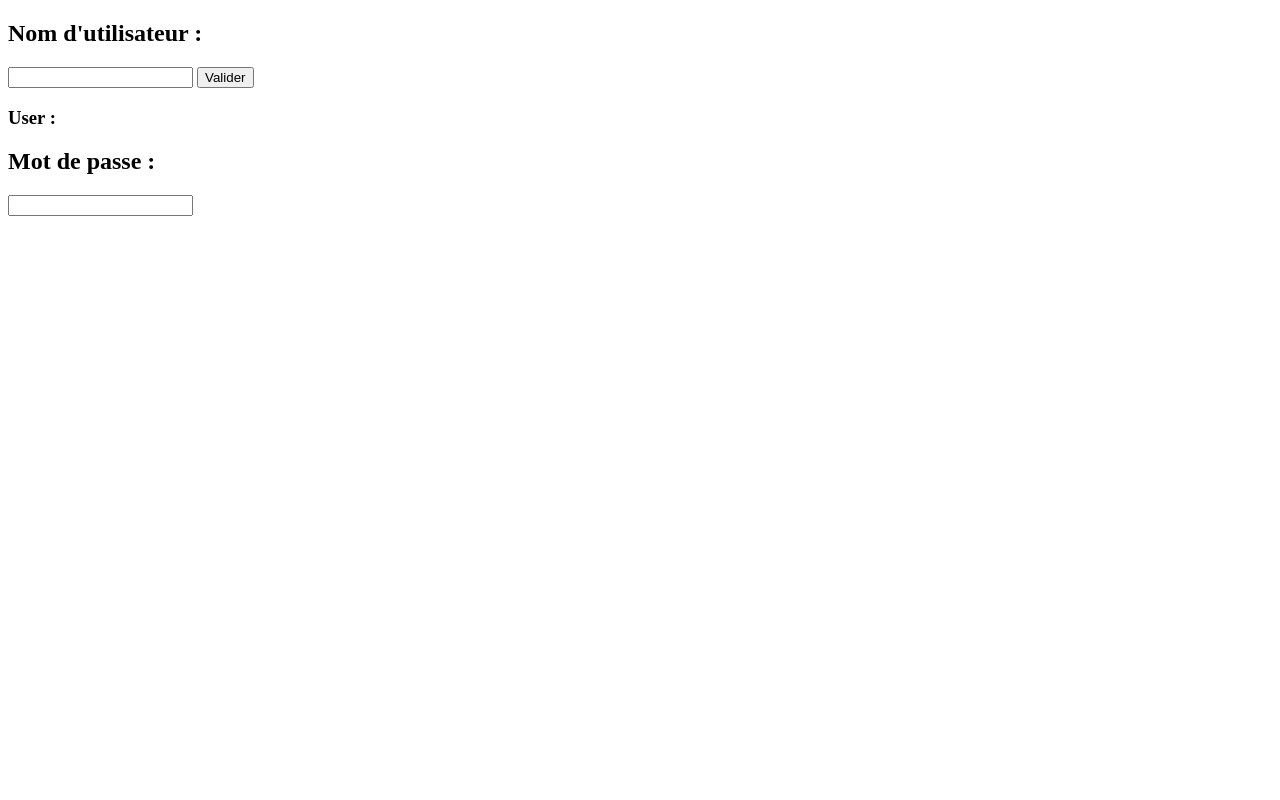
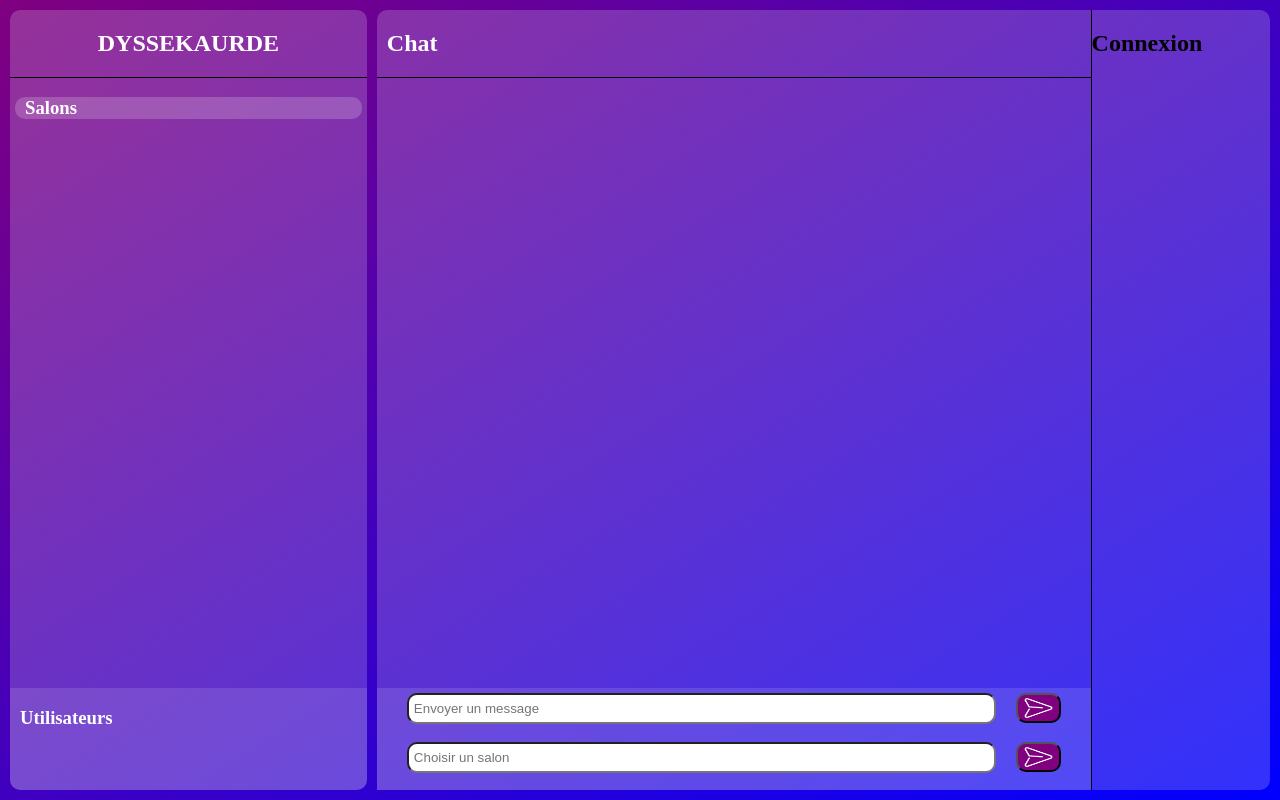
Before and after one commit to Zeldeir/Projet_WEB, a plain HTML site: page public/index.html in a window 1280 px wide. Drawn offline with Linux system fonts and the light colour scheme.

Commit message:
test serv

```diff
--- a/public/index.html
+++ b/public/index.html
@@ -1,36 +1,85 @@
 <!DOCTYPE html>
+
 <html>
     <head>
         <meta charset="utf-8"/>
-        <link rel="stylesheet" href="style.css"/>
-        <title id="title_login">Bienvenue sur le meilleur Chat du monde!</title>
+        <link rel="stylesheet" href="style_page1.css"/>
+        <title id="title_chat">Chat</title>
     </head>
     <body>
+        <div id = "page">
+            <div class = "left">
+                <div id="left_title">
+                    <h2>DYSSEKAURDE</h2>
+                </div>
 
-        <div>
-            <h2>Nom d'utilisateur : </h2>
-            <input type="text" name="pseudo" id="pseudonyme" value=" "/>
-            <input type="button" class="register_button" value="Valider" onclick="test()">
-            <h3 id="user">User : </h3>
+                <div id = "left_salons">
+                    <div id="Salons">
+                        <h3>Salons</h3>
+                    </div>
+                </div>
+
+                <div id = "left_user">
+                    <h3>Utilisateurs</h3>
+                </div>
+            </div>
+
+            <div class = "mid">
+                <div id="mid_title">
+                    <h2>Chat</h2>
+                </div>
+
+                <div id = "mid_chat">
+                    <div id="box_chat">
+                    </div>
+                </div>
+
+                <div id = "mid_box_bottom">
+                    <div id = "mid_send_container">
+                        <input type="text" placeholder="Envoyer un message" id = "mid_input">
+                        <button type = "button" onclick = "displayMessage(document.getElementById('mid_input').value)" id = "mid_send">
+                            <img src="../Images/send_white.png" alt="Send" title="Send" class="image" width=100% height=100%/>
+                    </div>
+
+                    <div id = mid_room_container>
+                        <input type=""text placeholder="Choisir un salon" id="mid_input_room">
+                        <button type="button" onclick="sendMessage(document.getElementById('mid_input_room').value)" id="mid_send_room">
+                            <img src="../Images/send_white.png" alt="Send" title="Send" class="image" width=100% height=100%/>
+                    </div>
+                </div>
+            </div>
+
+            <div class = "right">
+                <h2>Connexion</h2>
+            </div>
 
         </div>
-        <h2>Mot de passe : </h2>
-        <input type="password" name="mdp"/>
+        <script language="javascript">
+            var socket = io.connect('http://localhost:8080');
+
+            socket.on('connect', function(){
+                console.log('connect');
+                displayMessage('You connected with id : ${socket.id}');
+            });
+
+            const messageInput = document.getElementById('mid_input');
+            const roomInput = document.getElementById('mid_input_room');
+
+           function displayMessage(message)
+           {
+                const div = document.createElement('div');
+                div.textContent = message;
+                document.getElementById('box_chat').appendChild(div);
+           }
+
+            function sendMessage(message)
+            {
+                alert(message);
+            }
 
 
-        <script language="javascript">
-
-            function test(){
-                pseudo = document.getElementsById("pseudonyme");
-                test_user = document.getElementById("user");
-
-                console.log(pseudo);
-
-                test_user.innerHTML += pseudo.value;
-            }
 
         </script>
+    </body>
 
-
-    </body>
 </html>
```
Also changed, not shown: public/page1.html (deleted, +0 -77 lines), server.js (+6 -6 lines).
